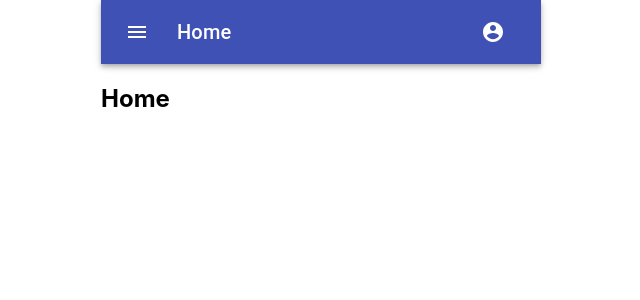
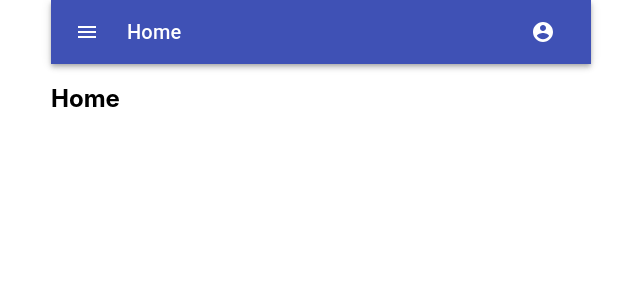
Before and after one commit to shleger/ripplebox, a React (Create React App) app: page /profile in a window 1280 px wide. Shown: the top 300 px of the page, without its empty margins (319-959 px from the left). Built offline with nearby package versions, Linux system fonts and the light colour scheme.

Commit message:
add Profile Paper

```diff
--- a/src/AppNavBar.tsx
+++ b/src/AppNavBar.tsx
@@ -11,13 +11,15 @@ import { Link } from 'react-router-dom';
 import AccountCircle from '@material-ui/icons/AccountCircle';
 
 import TrustLines from "./cards/TrustLines"
+import Profile from './cards/Profile';
+
 
 
 const useStyles = makeStyles((theme: Theme) =>
   createStyles({
     root: {
       flexGrow: 1,
-      width: '440px',
+      width: '540px',
       marginLeft: "auto",
       marginRight: "auto"
 
@@ -151,8 +153,4 @@ export default function ButtonAppBar() {
   function Users() {
     return <h2>Send</h2>;
   }
-
-  function Profile() {
-    return <h2>Profile</h2>;
-  }
 }
--- /dev/null
+++ b/src/cards/Profile.tsx
@@ -0,0 +1,56 @@
+import React from 'react';
+import { Theme, createStyles, makeStyles } from '@material-ui/core/styles';
+import Paper from '@material-ui/core/Paper';
+import { Typography } from '@material-ui/core';
+import { TextField } from '@material-ui/core';
+import Button from '@material-ui/core/Button';
+import SaveIcon from '@material-ui/icons/Save';
+
+const useStyles = makeStyles((theme: Theme) =>
+  createStyles({
+    root: {
+      display: 'flex',
+      flexWrap: 'wrap',
+      '& > *': {
+        margin: theme.spacing(1),
+        width: theme.spacing(160),
+        height: theme.spacing(50),
+      },
+    },
+    inp: {
+      '& > *': {
+        margin: theme.spacing(1),
+        width: '50ch',
+      },
+    },
+    button: {
+      margin: theme.spacing(1),
+      marginTop: theme.spacing(10)
+    },
+  }),
+);
+
+export default function SimplePaper() {
+  const classes = useStyles();
+
+  return (
+    <div className={classes.root} >
+      <Paper elevation={3} >
+        <Typography variant="h5" gutterBottom>Testnet credentials</Typography>
+        <form className={classes.inp} noValidate autoComplete="off">
+          <TextField id="standard-basic" label="Account address" />
+          <TextField id="filled-basic" label="Account secret" variant="filled" />
+          <Button
+        variant="contained"
+        color="primary"
+        size="large"
+        className={classes.button}
+        startIcon={<SaveIcon />}
+      >
+        Save
+      </Button>
+        </form>
+      </Paper>
+    </div>
+  );
+}
```
